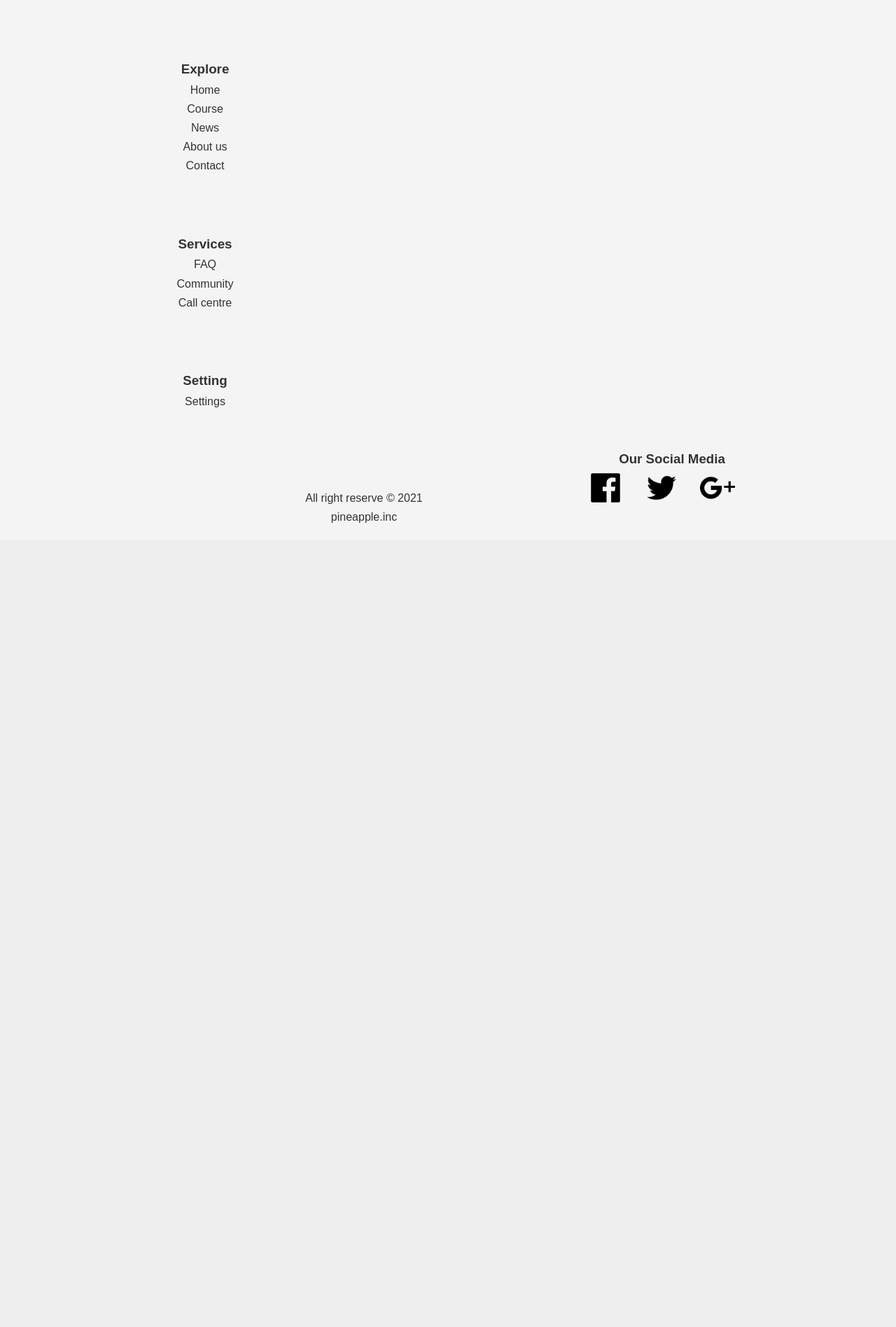
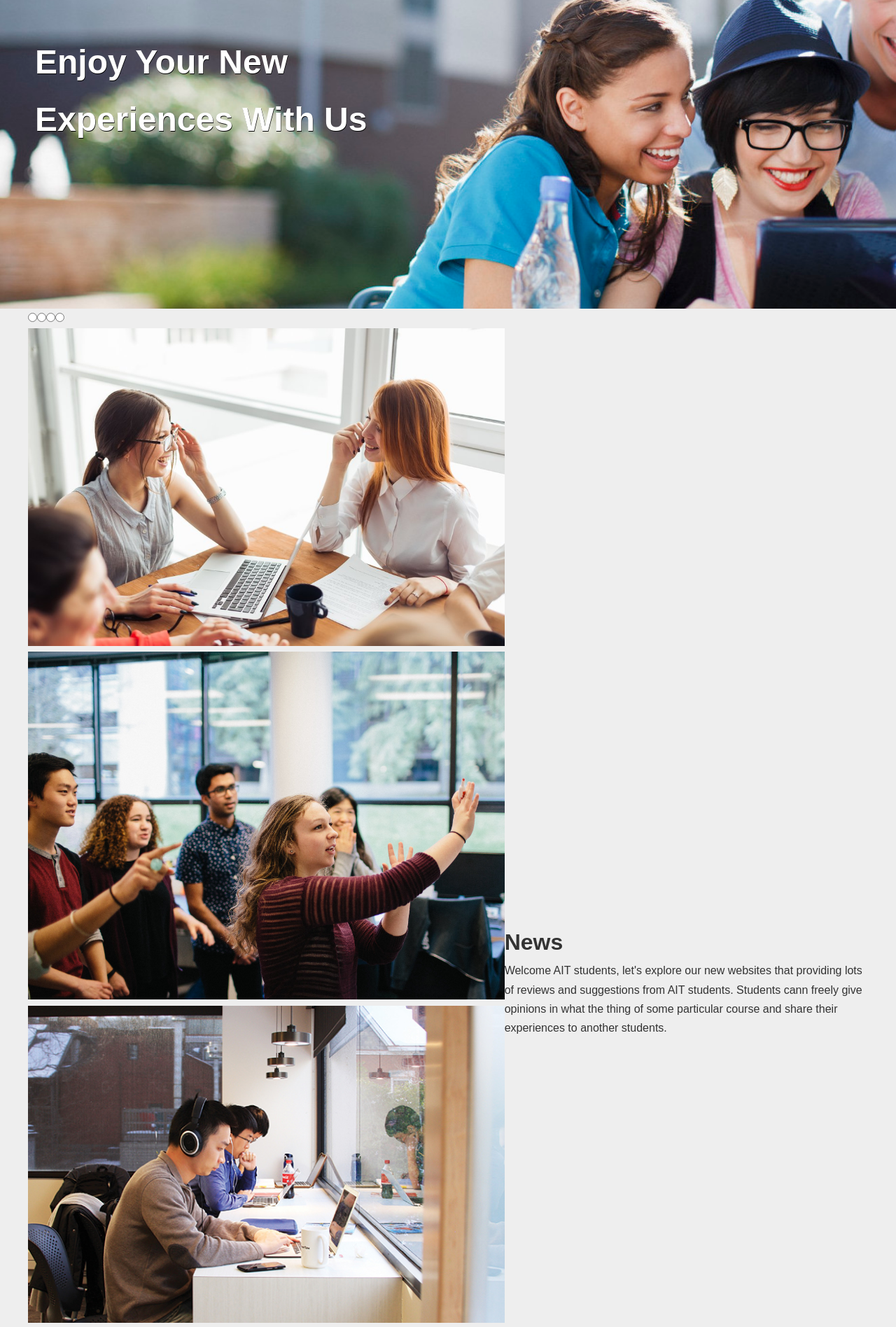
Before and after one commit to spikeganush/ait-course-review2, a React (Create React App) app in the folder client/: page /news in a window 1280 px wide. Shown: the part 440-2336 px from the top of the page at 70% size. Before the commit the page ends 1212 px from the top, so only its background shows below. Built offline with nearby package versions, Linux system fonts and the light colour scheme; no server answers.

Commit message:
News Tiger

```diff
--- a/client/src/pages/News.js
+++ b/client/src/pages/News.js
@@ -1,7 +1,95 @@
 import React from 'react'
+import Footer from '../components/Footer'
+import bg_banner from '../img/news_img5.jpeg'
+import news_img1 from '../img/news_img4.jpeg'
+import news_img2 from '../img/news_img2.jpeg'
+import news_img3 from '../img/new_img1.jpeg'
 
 const News = () => {
-  return <div>News</div>
+  return (
+    <>
+      <div className="banner-content">
+        <div
+          className="banner"
+          style={{ backgroundImage: `url(${bg_banner})` }}
+        >
+          <div className="text-banner">
+            <h1>Enjoy Your New</h1>
+            <h1>Experiences With Us</h1>
+          </div>
+        </div>
+      </div>
+      <main className="course-content">
+        <div className="row1">
+          <div className="column-news1">
+            <div className="slide-frame">
+              <div className="slide-image">
+                <input type="radio" name="input-radio" id="radio1" />
+                <input type="radio" name="input-radio" id="radio2" />
+                <input type="radio" name="input-radio" id="radio3" />
+                <input type="radio" name="input-radio" id="radio4" />
+                <div className="img-container first">
+                  <img
+                    src={news_img3}
+                    alt="news-image"
+                    className="student-image"
+                  />
+                </div>
+                <div className="img-container">
+                  <img
+                    src={news_img1}
+                    alt="news-image"
+                    className="student-image"
+                  />
+                </div>
+                <div className="img-container">
+                  <img
+                    src={news_img2}
+                    alt="news-image"
+                    className="student-image"
+                  />
+                </div>
+                <div className="img-container">
+                  <img
+                    src="../img/pineapple6.jpeg"
+                    alt="news-image"
+                    className="student-image"
+                  />
+                </div>
+                <div className="nav-manual">
+                  <label for="radio1" className="manual-btn"></label>
+                  <label for="radio2" className="manual-btn"></label>
+                  <label for="radio3" className="manual-btn"></label>
+                  <label for="radio4" className="manual-btn"></label>
+                </div>
+              </div>
+            </div>
+          </div>
+          <div className="column-news1">
+            <h1>News</h1>
+            <p>
+              Welcome AIT students, let's explore our new websites that
+              providing lots of reviews and suggestions from AIT students.
+              Students cann freely give opinions in what the thing of some
+              particular course and share their experiences to another students.
+            </p>
+          </div>
+        </div>
+        <div className="row1">
+          <h1>Hot Topics</h1>
+        </div>
+        <div className="row1">
+          <div className="column1">
+            <h1>Most Reviews Subject</h1>
+          </div>
+          <div className="column1">
+            <a href="view_all">View all</a>
+          </div>
+        </div>
+      </main>
+      <Footer />
+    </>
+  )
 }
 
 export default News
```
